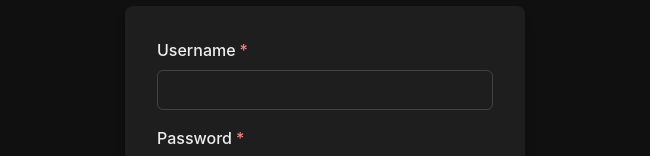
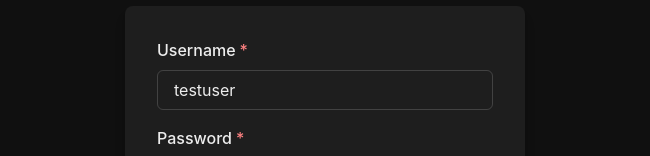
Before and after one commit to vedansh2001/thread-app-initiald-deploy-version, a React (Vite) app in the folder frontend/: page /auth in a window 1280 px wide. Shown: the part 213-369 px from the top of the page, without its empty margins (315-965 px from the left). Built offline with nearby package versions, Linux system fonts and the light colour scheme; no server answers.

Commit message:
Added default values in username and password in login page.

```diff
--- a/frontend/src/components/LoginCard.jsx
+++ b/frontend/src/components/LoginCard.jsx
@@ -28,8 +28,8 @@ export default function LoginCard() {
 
 
 	const[inputs, setInputs] = useState({
-		username: "",
-		password: "",
+		username: "testuser",
+		password: "123456",
 	});
 
 	const showToast = useShowToast();
@@ -124,7 +124,9 @@ export default function LoginCard() {
 								>
 									Sign up
 								</Link>
+
 							</Text>
+
 						</Stack>
 					</Stack>
 				</Box>
```
Also changed, not shown: 1 other file (tests, documents, lock files or other folders).
